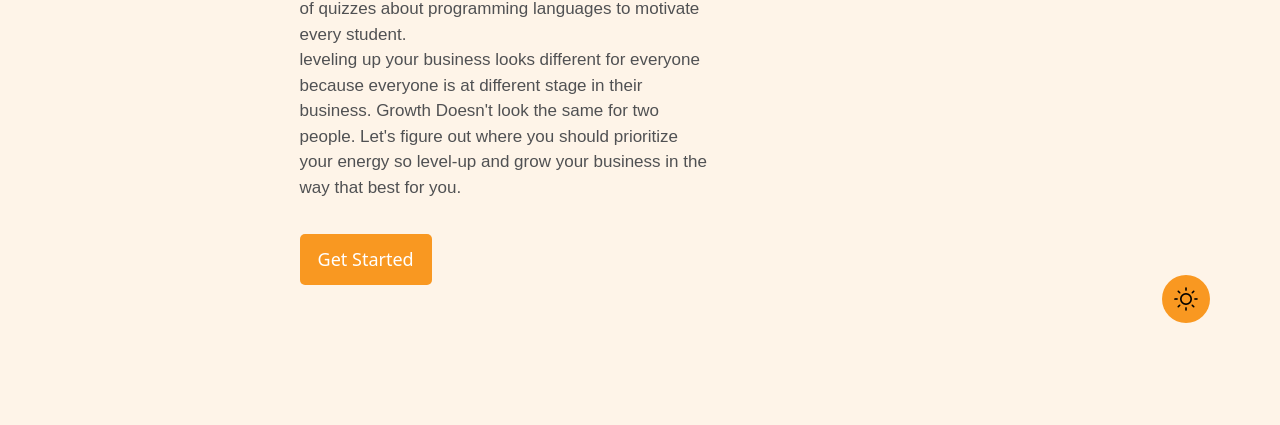
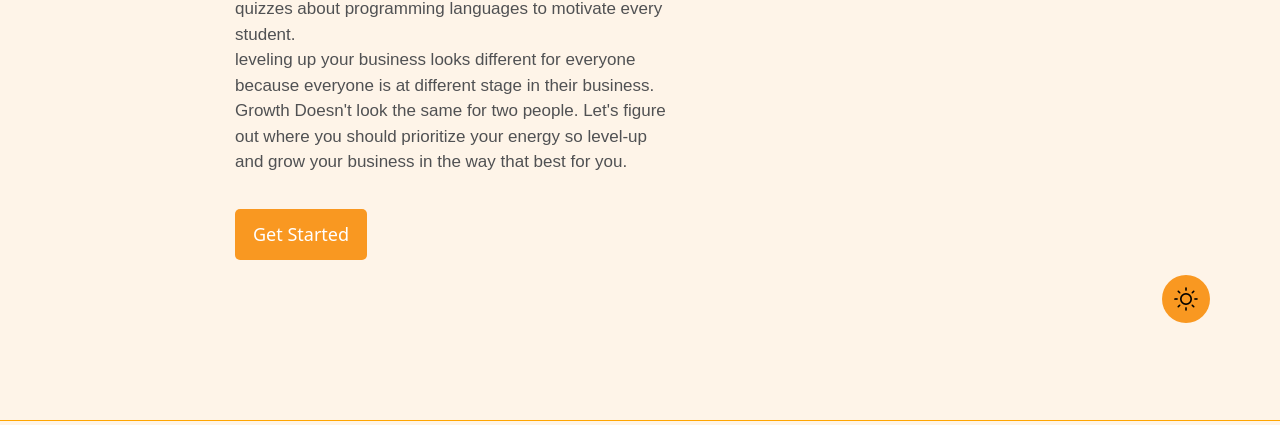
Before and after one commit to Ali-Obeidat/home-page-new, a plain HTML site: page index.html in a window 1280 px wide. Shown: the part 327-752 px from the top of the page. Drawn offline with nearby package versions, Linux system fonts and the light colour scheme.

Commit message:
Update style.css

```diff
--- a/css/style.css
+++ b/css/style.css
@@ -74,7 +74,7 @@ li.home-btn-login.nav-item:hover .nav-link {
   cursor: pointer;
 }
 .home {
-  margin-left: 248px;
+  margin-left: 180px;
   display: flex;
   justify-content: center;
   margin-top: 50px;
```
